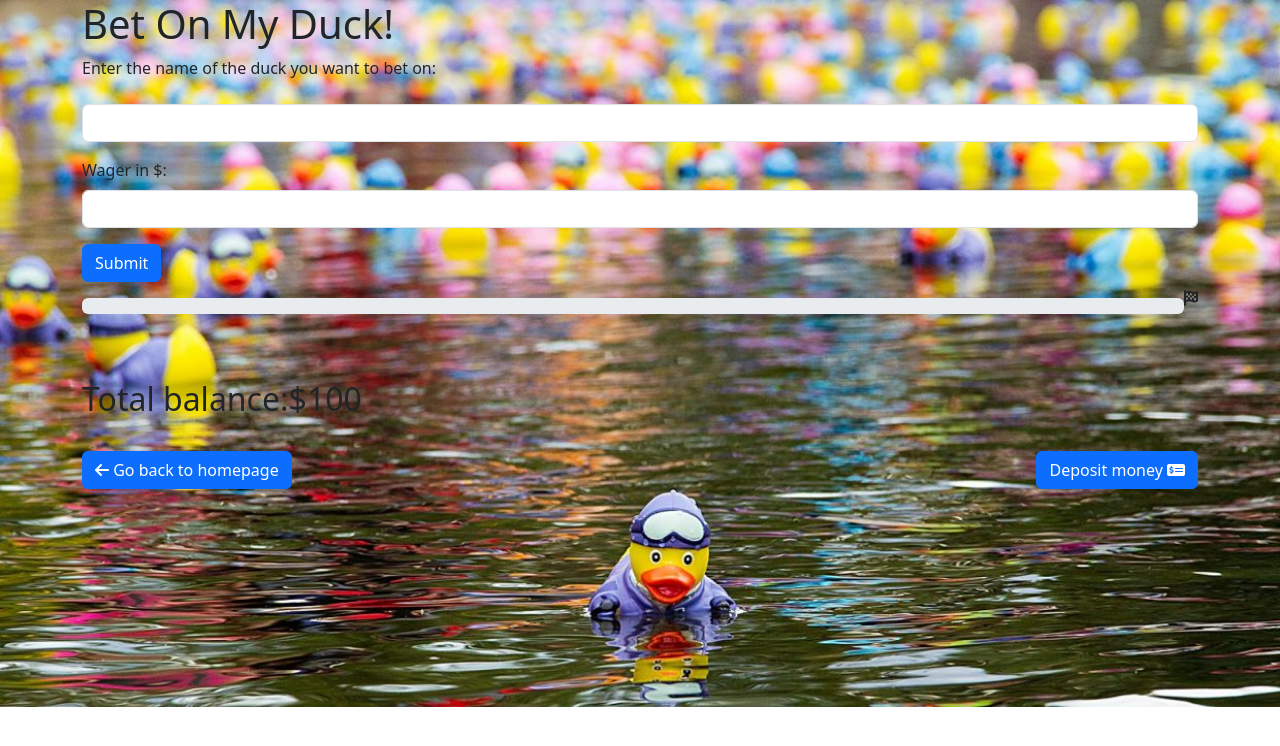
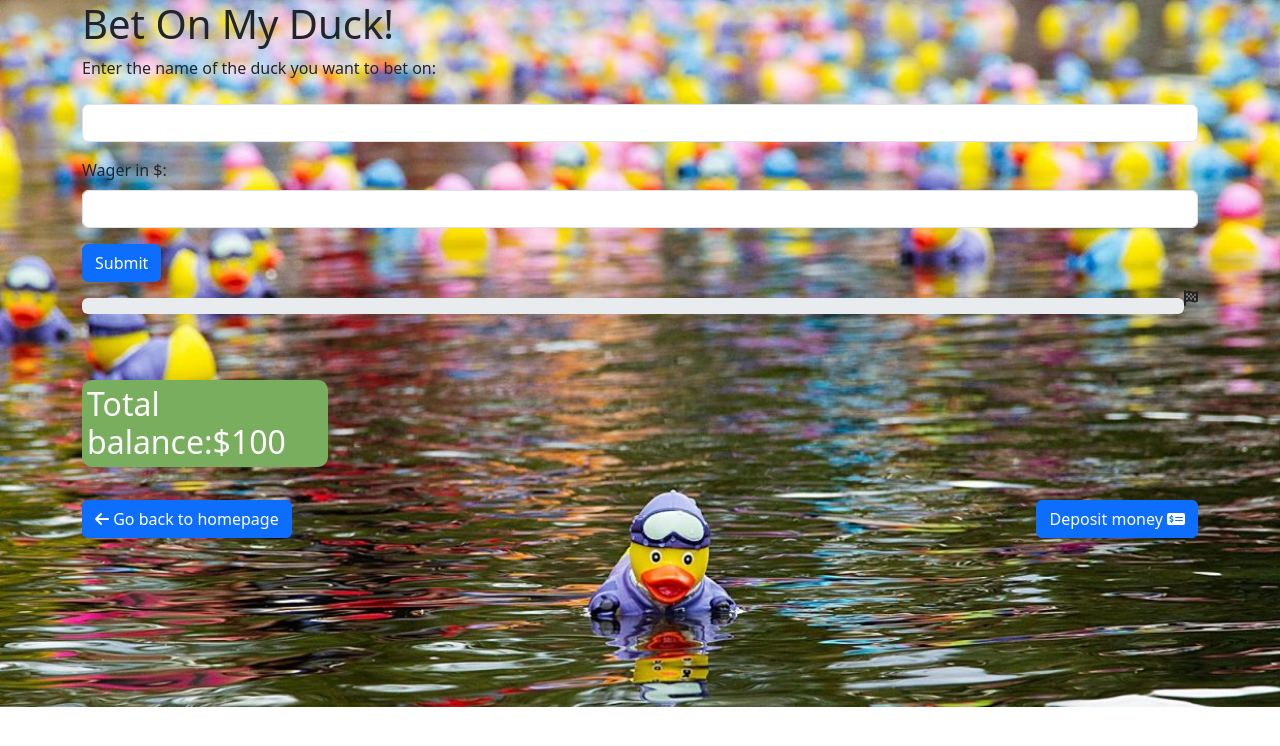
Before and after one commit to kaseysimmons1650/quack-stack, a website: page betting/index.html in a window 1280 px wide. Drawn offline with nearby package versions, Linux system fonts and the light colour scheme; files that its build step writes are made by us from their sources; files whose address does not match are found by name.

Commit message:
Change color of balance

```diff
--- a/betting/betting.css
+++ b/betting/betting.css
@@ -50,3 +50,10 @@
   display: flex;
   justify-content: space-between;
 }
+#balance {
+  background-color: #79ae5f;
+  color: white;
+  border-radius: 10px;
+  width: 22%;
+  padding: 5px;
+}
```
